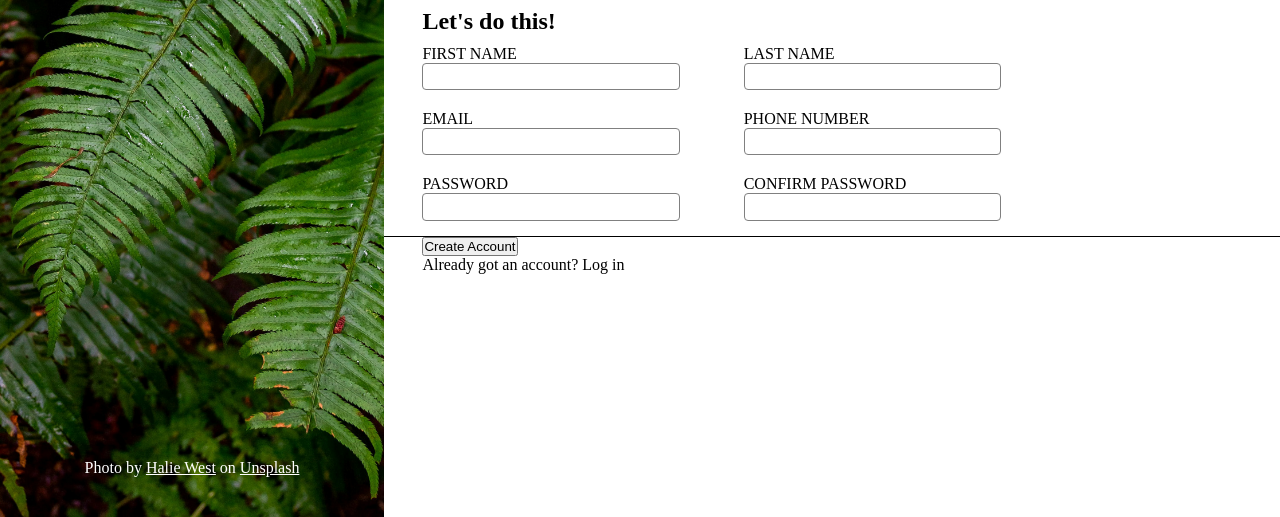
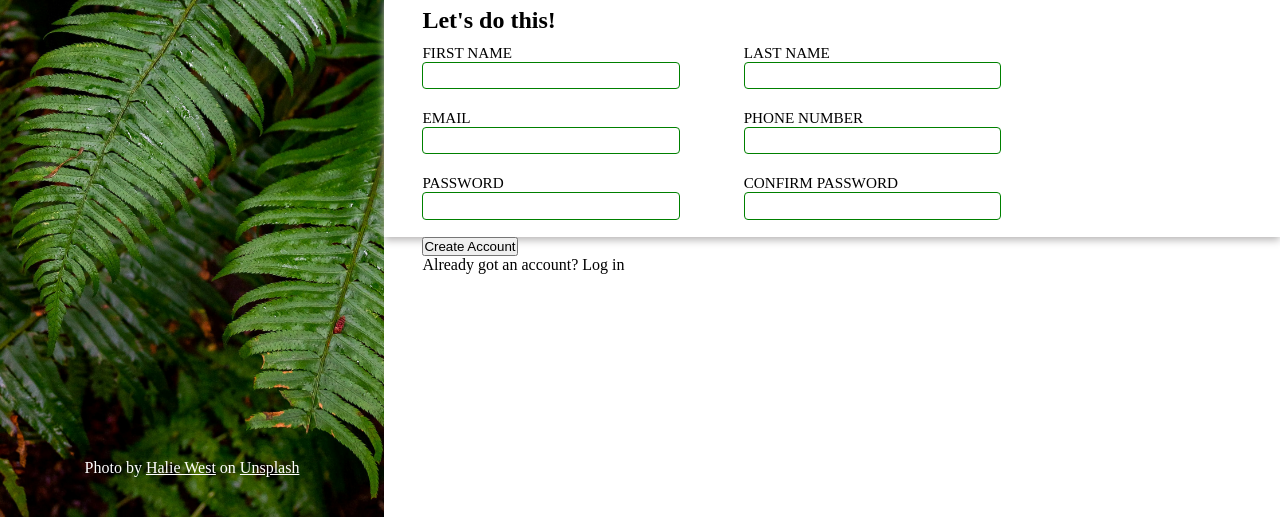
Before and after one commit to RaimeiRaikiri/Sign-up-Form, a plain HTML site: page index.html in a window 1280 px wide. Shown: the part 283-800 px from the top of the page. Drawn offline with Linux system fonts and the light colour scheme.

Commit message:
added box shadow to form div and some pseudo selectors for inputs

```diff
--- a/style.css
+++ b/style.css
@@ -75,8 +75,8 @@ footer {
     height: 30vh;
     width: 100%;
     padding-left: 3vw;
-    border-top: 0.5px solid black;
-    border-bottom: 0.5px solid black;
+
+    box-shadow: 0px 3px 8px #b6b4b4;
 }
 #left-column, #right-column , form{
     display: flex;
@@ -97,9 +97,18 @@ input {
     height: 1.7rem;
     border: 0.25px solid grey;
     border-radius: 4px;
+    padding: 8px;
+    font-size: 0.90rem;
+}
+input:valid {
+    border: 0.5px solid green;
+}
+input:invalid {
+    border: 0.5 solid red;
 }
 label {
     margin-top: 10px;
+    font-size: 0.95rem;
 }
 output {
     width: 100%;
```
